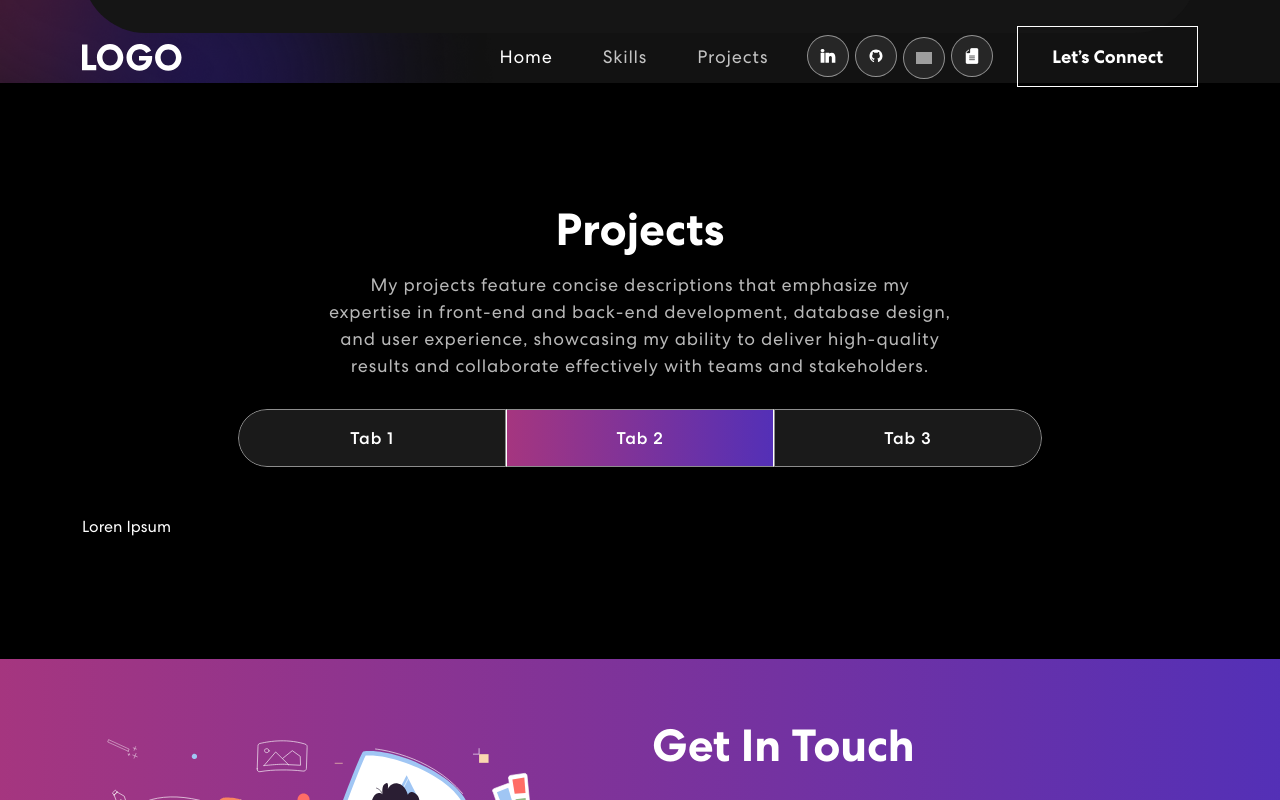
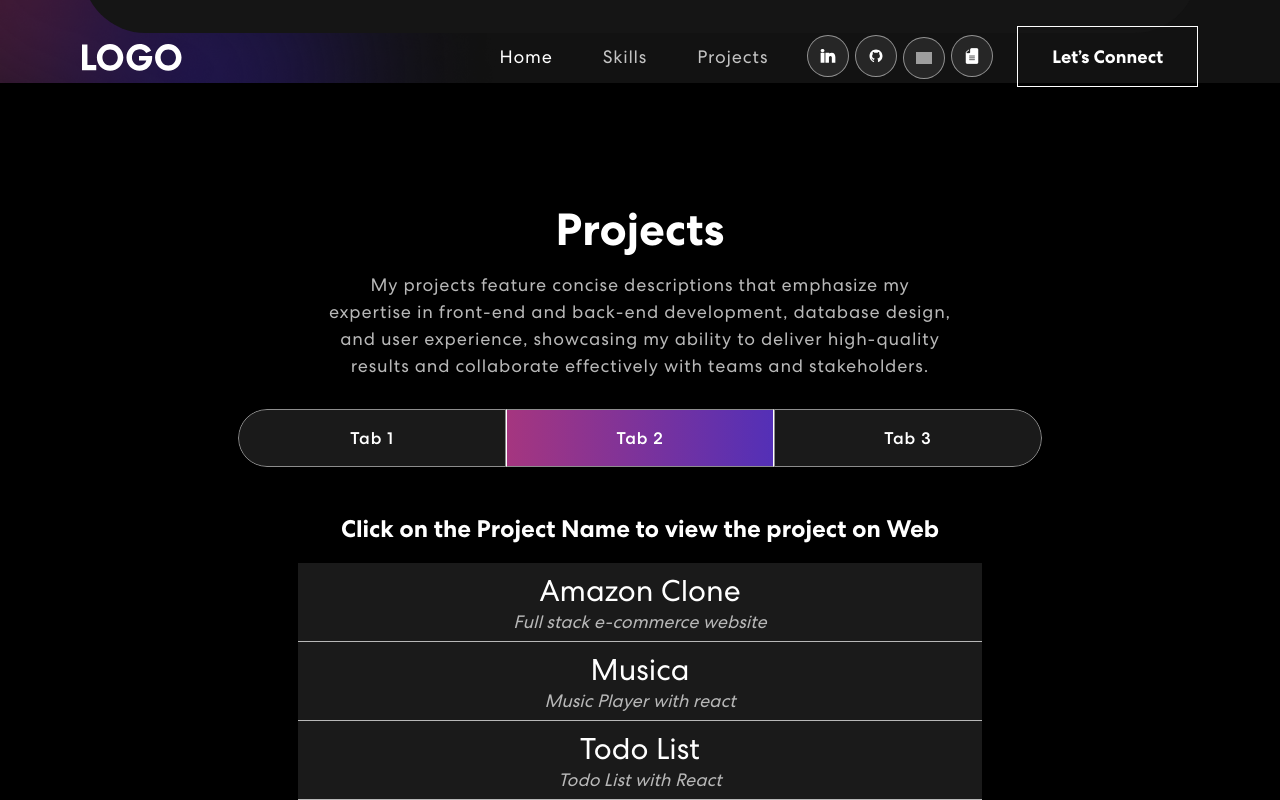
Before and after one commit to demiladebdm/Full-Stack-Portfolio, a React (Create React App) app: page / in a window 1280 px wide. Both pictures are taken after a click on the tab "Tab 2". Shown: the part 1439-2239 px from the top of the page. Built offline with nearby package versions, Linux system fonts and the light colour scheme; grey boxes are pictures that could not be loaded; the HTML template or start-up script is replaced by a standard one.

Commit message:
final workout project links

```diff
--- a/src/App.css
+++ b/src/App.css
@@ -445,6 +445,35 @@ nav.navbar .navbar-toggler[aria-expanded="true"] .navbar-toggler-icon {
   width: 33.33333%;
 }
 
+.tabTwo {
+  display: flex;
+  flex-direction: column;
+  justify-content: center;
+  text-align: center;
+  border-bottom: 0.1px solid #B8B8B8;
+  background-color: rgb(255 255 255 / 10%);
+  padding: 0.5em 0;
+  width: 60% !important;
+}
+.tabTwoRow {
+  display: flex;
+  justify-content: center;
+}
+.tabTwo > a {
+  text-decoration: none;
+}
+
+.headTitle {
+  font-size: 30px;
+  color: #fff;
+}
+.bodyTitle {
+  font-size: 18px;
+  color: #B8B8B8;
+  font-style: italic;
+}
+
+
 .project .nav.nav-pills .nav-link {
   background-color: transparent;
   border-radius: 0;
--- a/src/components/Projects.jsx
+++ b/src/components/Projects.jsx
@@ -27,32 +27,44 @@ const Projects = () => {
         {
             title: 'Amazon Clone',
             description: 'Full stack e-commerce website',
-            imageUrl: proj1
+            imageUrl: proj1,
+            webLink: '/',
+            gitHubLink: '/'
         },
         {
             title: 'Musica',
             description: 'Music Player with react',
-            imageUrl: proj2
+            imageUrl: proj2,
+            webLink: '/',
+            gitHubLink: '/'
         },
         {
             title: 'Todo List',
             description: 'Todo List with React',
-            imageUrl: proj3
+            imageUrl: proj3,
+            webLink: '/',
+            gitHubLink: '/'
         },
         {
             title: 'Robo Friends',
             description: 'A web site used to generate and fetch different robots',
-            imageUrl: proj4
+            imageUrl: proj4,
+            webLink: '/',
+            gitHubLink: '/'
         },
         {
             title: 'Tic-Tac-Toe',
             description: 'A simple Tic-Tac-To game with react',
-            imageUrl: proj5
+            imageUrl: proj5,
+            webLink: '/',
+            gitHubLink: '/'
         },
         {
             title: 'useState()',
             description: 'useState Hook with react',
-            imageUrl: proj6
+            imageUrl: proj6,
+            webLink: '/',
+            gitHubLink: '/'
         },
         // {
         //     title: 'Projects 7',
@@ -65,6 +77,8 @@ const Projects = () => {
         //     imageUrl: projImg2
         // }
     ]
+
+
 
   return (
     <div className='project' id='project'>
@@ -106,8 +120,48 @@ const Projects = () => {
                                 }
                             </Row>
                         </Tab.Pane>
-                        <Tab.Pane eventKey='second'>Loren Ipsum</Tab.Pane>
-                        <Tab.Pane eventKey='third'>Loren Ipsum</Tab.Pane>
+                        <Tab.Pane eventKey='second'>
+                            <Row className='tabTwoRow'>
+                                <h2 style={{ fontSize: '24px'}}>Click on the Project Name to view the project on Web</h2><br /><br />
+                                {
+                                    projects.map(({ title, description, webLink }) => {
+                                        return (
+                                            <div className='tabTwo'>
+                                                <a href={webLink}>
+                                                    <Col>
+                                                        <span className='headTitle'>{title}</span>
+                                                    </Col>
+                                                    <Col>
+                                                        <span className='bodyTitle'>{description}</span>
+                                                    </Col>
+                                                </a>
+                                            </div>
+                                        )
+                                    })
+                                }
+                            </Row>
+                        </Tab.Pane>
+                        <Tab.Pane eventKey='third'>
+                            <Row className='tabTwoRow'>
+                                <h2 style={{ fontSize: '24px'}}>Click on the Project Name to view the project code on GitHub</h2><br /><br />
+                                {
+                                    projects.map(({ title, description, gitHubLink }) => {
+                                        return (
+                                            <div className='tabTwo'>
+                                                <a href={gitHubLink}>
+                                                    <Col>
+                                                        <span className='headTitle'>{title}</span>
+                                                    </Col>
+                                                    <Col>
+                                                        {/* <span className='bodyTitle'>{description}</span> */}
+                                                    </Col>
+                                                </a>
+                                            </div>
+                                        )
+                                    })
+                                }
+                            </Row>
+                        </Tab.Pane>
                     </Tab.Content>
                 </Tab.Container>
             </Col>
```
